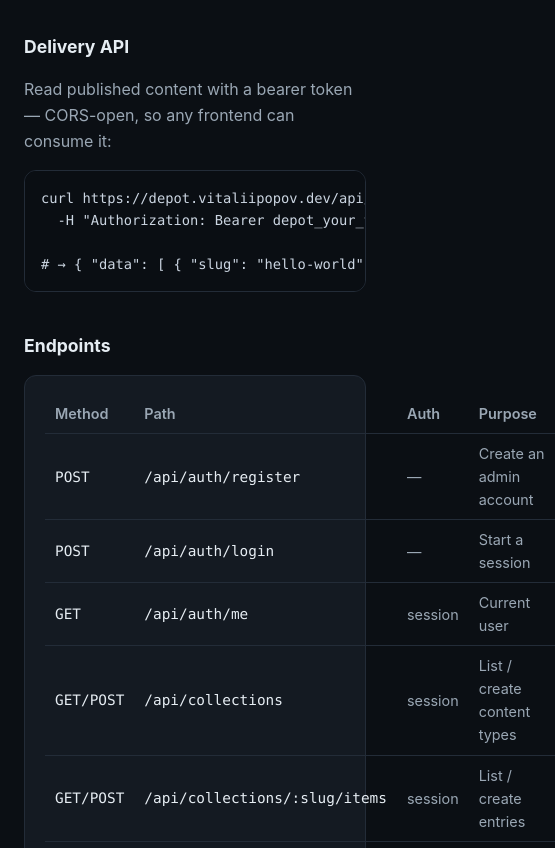
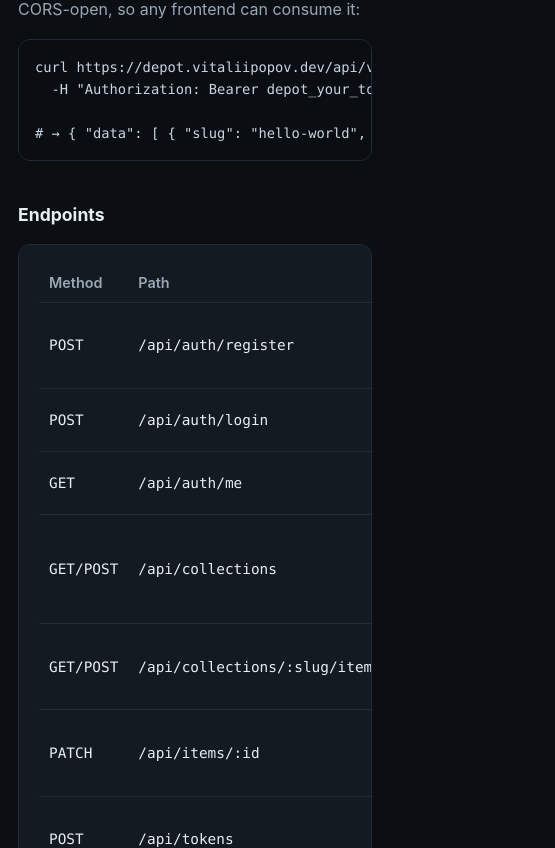
Before and after one commit to Yeezy2277/depot, a Next.js app: page / in a window 390 px wide. Shown: the part 1152-2000 px from the top of the page, 555 px wide, since content can reach past the window. Built offline with nearby package versions, Linux system fonts and the light colour scheme; no server answers.

Commit message:
Mobile: scroll wide tables in a container; tighten landing padding

```diff
--- a/src/app/admin/AdminConsole.tsx
+++ b/src/app/admin/AdminConsole.tsx
@@ -98,7 +98,7 @@ export function AdminConsole({
         {collections.length === 0 ? (
           <p className="muted">No collections yet — create your first content type above.</p>
         ) : (
-          <div className="card">
+          <div className="card scroll-x">
             <table>
               <thead>
                 <tr>
@@ -151,7 +151,7 @@ export function AdminConsole({
         {tokens.length === 0 ? (
           <p className="muted">No tokens yet.</p>
         ) : (
-          <div className="card">
+          <div className="card scroll-x">
             <table>
               <thead>
                 <tr>
--- a/src/app/globals.css
+++ b/src/app/globals.css
@@ -157,3 +157,24 @@ th {
   color: var(--muted);
   font-weight: 600;
 }
+
+/* Wide content (tables) scrolls inside its own container instead of pushing the
+   page sideways on narrow screens. */
+.scroll-x {
+  overflow-x: auto;
+}
+.scroll-x table {
+  min-width: 460px;
+}
+
+@media (max-width: 640px) {
+  .wrap {
+    padding: 40px 18px 64px;
+  }
+  h1 {
+    font-size: 1.9rem;
+  }
+  .lede {
+    font-size: 1rem;
+  }
+}
--- a/src/app/page.tsx
+++ b/src/app/page.tsx
@@ -64,7 +64,7 @@ export default function Home() {
 
       <section style={{ marginTop: 40 }}>
         <h2 style={{ fontSize: "1.1rem" }}>Endpoints</h2>
-        <div className="card">
+        <div className="card scroll-x">
           <table>
             <thead>
               <tr>
```
